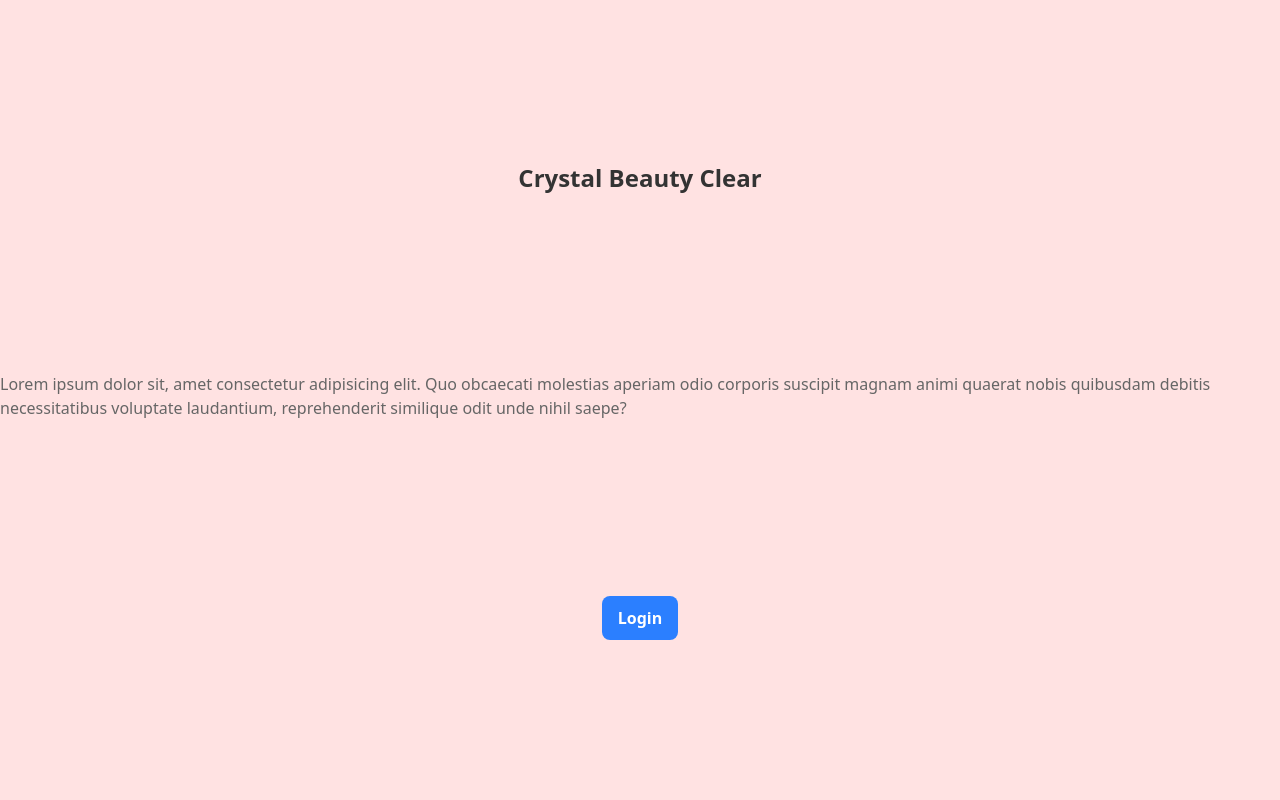
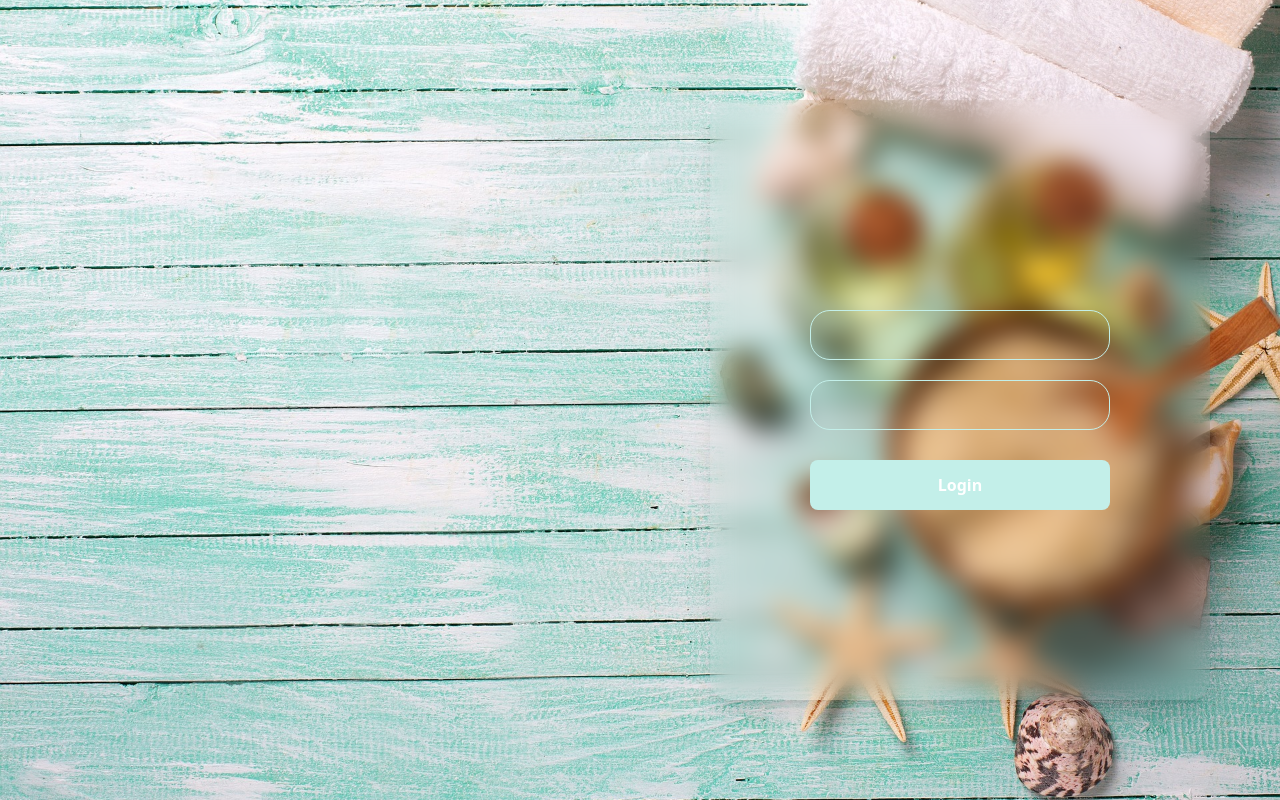
Before and after one commit to diara12/cbc-frontend, a React (Vite) app: page /login in a window 1280 px wide. Built offline with nearby package versions, Linux system fonts and the light colour scheme.

Commit message:
login page

```diff
--- a/package.json
+++ b/package.json
@@ -12,8 +12,10 @@
   "dependencies": {
     "@supabase/supabase-js": "^2.49.4",
     "@tailwindcss/vite": "^4.1.4",
+    "axios": "^1.9.0",
     "react": "^19.0.0",
     "react-dom": "^19.0.0",
+    "react-hot-toast": "^2.5.2",
     "react-icons": "^5.5.0",
     "react-router-dom": "^7.5.2",
     "tailwindcss": "^4.1.4"
--- a/src/App.jsx
+++ b/src/App.jsx
@@ -7,6 +7,7 @@ import LoginPage from './pages/login'
 import AdminPage from './pages/adminPage'
 import RegisterPage from './pages/register'
 import TestPage from './pages/testPage'
+import { Toaster } from 'react-hot-toast'
 
 function App() {
 
@@ -14,6 +15,7 @@ function App() {
   return (
     <BrowserRouter>
       <div >
+        <Toaster position='top-right'/>
         {/* <Header/> */}
         <Routes path="/*">
           <Route path="/" element={<HomePage/>}/>
--- a/src/components/productCard.jsx
+++ b/src/components/productCard.jsx
@@ -3,10 +3,10 @@ import "./productCard.css";
 export default function ProductCard(props){
     return(
         <div className="card">
-            <img className="productImage" src="https://picsum.photos/id/1/200/300"/>
-            <h1>Gaming Laptop</h1>
-            <p>Lorem ipsum dolor sit amet consectetur adipisicing elit.</p>
-            <p>Price: $999</p>
+            <img className="productImage" src={props.picture}/>
+            <h1>{props.name}</h1>
+            <p>{props.description}</p>
+            <p>Price: ${props.price}</p>
             <button className="addToCart">Add to Cart</button>
             <button className="buyNow">Buy Now</button>
         </div>
--- a/src/pages/client/productOverview.jsx
+++ b/src/pages/client/productOverview.jsx
@@ -1,6 +1,7 @@
-import axios from "axios";
+
+//import axios from "axios";
 import { useEffect, useState } from "react";
-import toast from "react-hot-toast";
+//import toast from "react-hot-toast";
 import { useParams } from "react-router-dom";
 import ImageSlider from "../../components/imageSlider";
 import Loading from "../../components/loading";
--- a/src/pages/login.jsx
+++ b/src/pages/login.jsx
@@ -1,9 +1,48 @@
+import axios from "axios";
+import { useState } from "react";
+import toast from "react-hot-toast";
+
 export default function LoginPage() {
+
+    const [email,setEmail] = useState("")
+    const [password, setPassword] = useState("")
+
+    async function handleLogin() {
+        try{
+            const response = await axios.post("http://localhost:3000/api/users/login", {
+            email:email,
+            password:password
+            })
+            toast.success("Login Successful")
+            console.log(response.data)
+
+        }catch(e){
+            toast.error(e.response.data.message)
+        }
+    }
+
     return(
-        <div className="w-full h-screen bg-red-100 flex flex-col justify-evenly items-center">
-            <h1 className="font-bold text-[30px] text-blue-700">Crystal Beauty Clear</h1>
-            <p>Lorem ipsum dolor sit, amet consectetur adipisicing elit. Quo obcaecati molestias aperiam odio corporis suscipit magnam animi quaerat nobis quibusdam debitis necessitatibus voluptate laudantium, reprehenderit similique odit unde nihil saepe?</p>
-            <button className="bg-blue-500 text-white py-2 px-4 rounded">Login</button>
+        <div className="w-full h-screen bg-[url('/login.jpg')] bg-center bg-cover flex justify-evenly items-center">
+            <div className="w-[50%] h-full ">
+
+            </div>
+            <div className="w-[50%] h-full flex justify-center items-center">
+                <div className="w-[500px] h-[600px] backdrop-blur-md rounded-[20px] shadow-xl flex flex-col justify-center items-center">
+                    <input
+                    onChange={(e)=>{
+                        setEmail(e.target.value)
+                    }}
+                    value={email}
+                    className="w-[300px] h-[50px] border border-[#c3efe9] rounded-[20px] my-[20px]"/>
+                    <input onChange={(e)=>{
+                        setPassword(e.target.value)
+                    }}
+                    value={password}
+                    type="password" className="w-[300px] h-[50px] border border-[#c3efe9] rounded-[20px] mb-[20px]"/>
+                    <button onClick={handleLogin} className="w-[300px] cursor-pointer h-[50px] bg-[#c3efe9] rounded-[20px]  my-[20px] text=[20px] text-white font-bold">Login</button>
+                </div>
+
+            </div>
         </div>
 
     );
--- a/src/pages/testPage.jsx
+++ b/src/pages/testPage.jsx
@@ -3,6 +3,7 @@ import { useState } from "react"
 export default function TestPage() {
 
     const [count,setCount] = useState(0)
+    const [status, setStatus] = useState("Passed") //if a value dynamically changes useState and setters used.
     //a - variable
     //b - setter function
     // 2 things done by the setters
@@ -10,7 +11,7 @@ export default function TestPage() {
         //2.the export function will run again after count changes except the hooks(useEffect)
 
     return(
-        <div className="w-full h-screen flex justify-center items-center">
+        <div className="w-full h-screen flex justify-center items-center flex-col">
             <div className="w-[450px] h-[250px] shadow flex justify-center items-center">
                 <button onClick={
                     ()=>{
@@ -30,7 +31,26 @@ export default function TestPage() {
                     +
                 </button>
             </div>
-
+            <div className="w-[450px] h-[250px] shadow flex flex-col justify-center items-center">
+                {/* id user passed or failed span tag */}
+                <span className="text-[40px] font-bold text-center w-[100px] h-[40px] mx-[10px] flex justify-center items-center">
+                    {status}
+                </span>
+                <div>
+                    <button className="bg-blue-600 text-white font-bold text-center w-[100px] h-[40px] text-[20px] cursor-pointer"
+                    onClick={()=>{
+                        setStatus("Passed")
+                    }}>
+                    Passed
+                    </button>
+                    <button className="bg-blue-600 text-white font-bold text-center w-[100px] h-[40px] text-[20px] cursor-pointer"
+                    onClick={()=>{
+                        setStatus("Failed")
+                    }}>
+                        Failed
+                    </button>
+                </div>
+            </div>
         </div>
     )
 }
```
Also changed, not shown: public/login.jpg (added), 1 other file (tests, documents, lock files or other folders).
